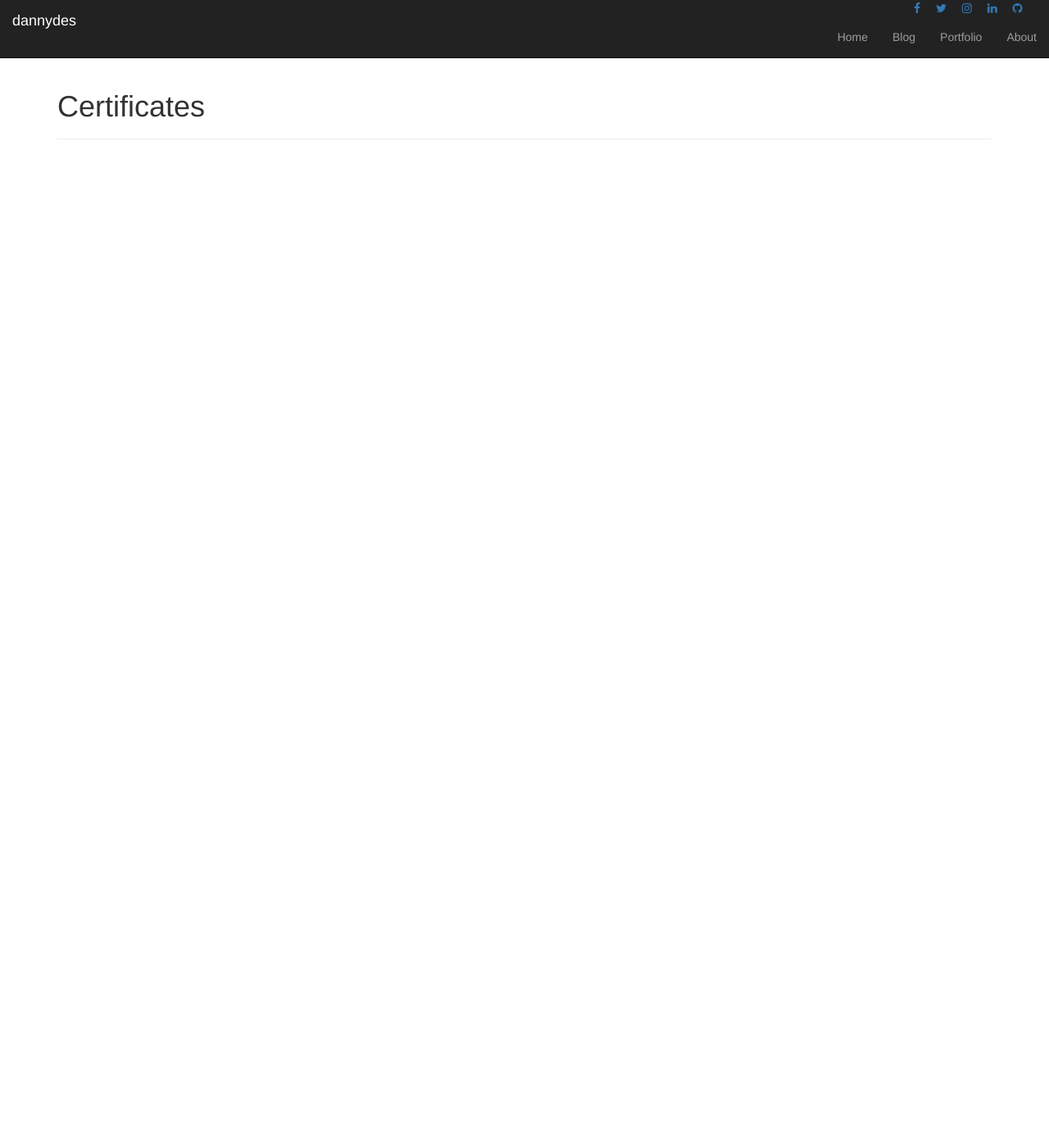
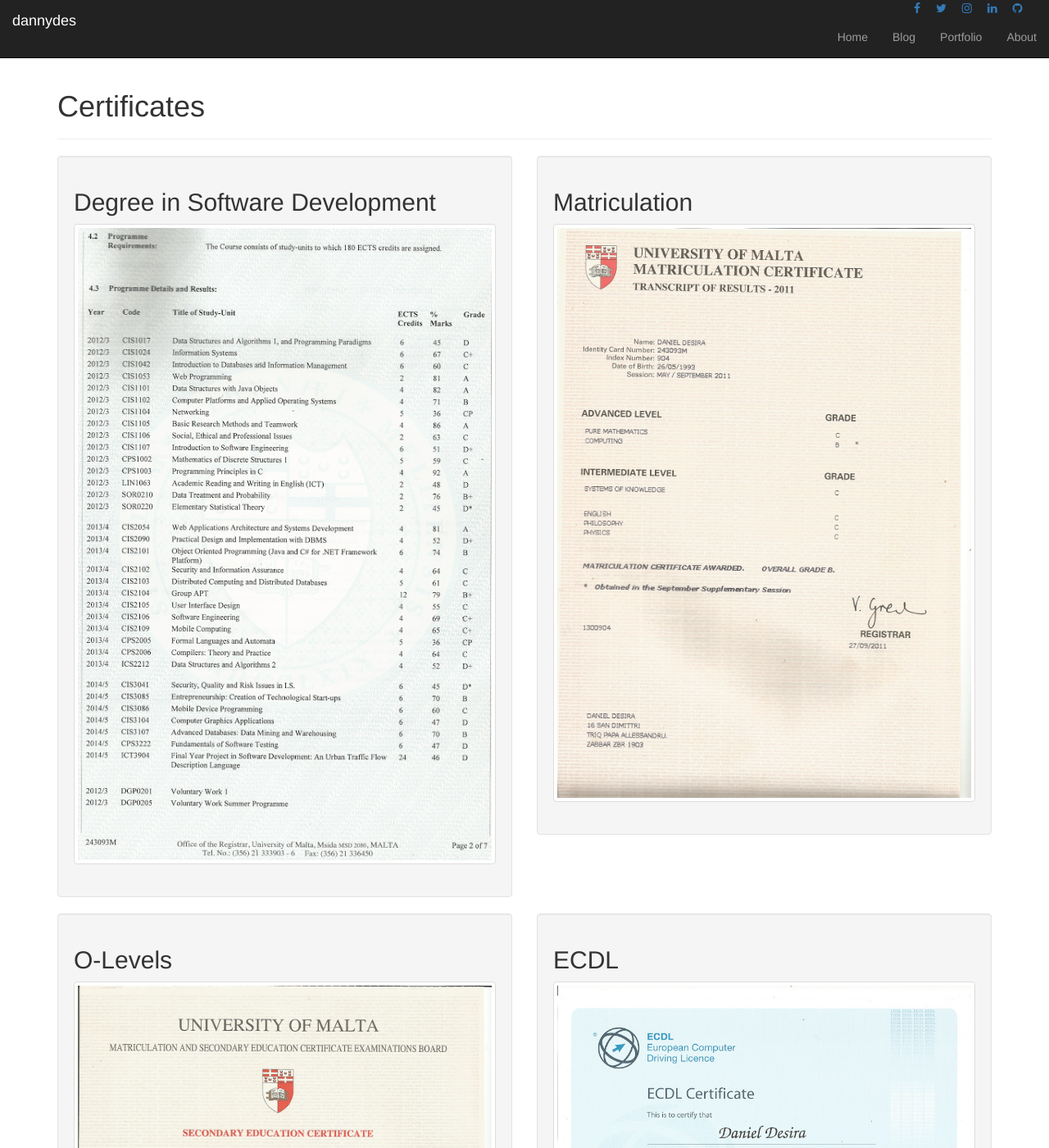
Before and after one commit to dannydes/dannydes.github.io, a Jekyll site: the page built from portfolio/certificates/index.html, in a window 1280 px wide and 1400 px high. Shown: the whole window at 82% size. Built offline with Jekyll 4.4.1, drawn with Linux system fonts in a browser that asks for light colours; nearby versions of some CDN libraries.

Commit message:
certificates page

```diff
--- a/_config.yml
+++ b/_config.yml
@@ -1,3 +1 @@
 url: http://dannydes.github.io
-collections:
--certificates:
--- a/portfolio/certificates/index.html
+++ b/portfolio/certificates/index.html
@@ -3,6 +3,39 @@
 layout: default
 ---
 
-{% for certificate in site.certificates %}
-	{{ certificate.title }} <img src="{{ site.url }}/img/{{ certificate.image }}" alt="certificate"><br>
-{% endfor %}
+<div class="row">
+	<div class="col-md-6 col-xs-6">
+		<div class="well">
+			<h2>Degree in Software Development</h2>
+			<a href="{{ site.url }}/img/uni-result-sheet.png" class="thumbnail">
+				<img src="{{ site.url }}/img/uni-result-sheet.png" alt="Result Sheet">
+			</a>
+		</div>
+	</div>
+	<div class="col-md-6 col-xs-6">
+		<div class="well">
+			<h2>Matriculation</h2>
+			<a href="{{ site.url }}/img/Scan_20151117.png" class="thumbnail">
+				<img src="{{ site.url }}/img/Scan_20151117.png" alt="Result Sheet">
+			</a>
+		</div>
+	</div>
+</div>
+<div class="row">
+	<div class="col-md-6 col-xs-6">
+		<div class="well">
+			<h2>O-Levels</h2>
+			<a href="{{ site.url }}/img/Scan_20151117 (2).png" class="thumbnail">
+				<img src="{{ site.url }}/img/Scan_20151117 (2).png" alt="Result Sheet">
+			</a>
+		</div>
+	</div>
+	<div class="col-md-6 col-xs-6">
+		<div class="well">
+			<h2>ECDL</h2>
+			<a href="{{ site.url }}/img/Scan_20151117 (4).png" class="thumbnail">
+				<img src="{{ site.url }}/img/Scan_20151117 (4).png" alt="Result Sheet">
+			</a>
+		</div>
+	</div>
+</div>
--- a/portfolio/index.html
+++ b/portfolio/index.html
@@ -7,7 +7,7 @@
 <div class="well well-lg">
 	<h2>Looking for my CV?</h2>
 	<a class="btn btn-primary btn-lg" href="{{ site.url }}/resources/cv.pdf" role="button"><i class="fa fa-file-pdf-o"></i> Click here to view it.</a>
-	<a class="btn btn-default btn-lg" href="https://drive.google.com/open?id=0BxPTaxaLSTb5cHNHX2NKZS1ENDQ" role="button" target="_blank">View certificates.</a>
+	<a class="btn btn-default btn-lg" href="certificates" role="button">View certificates.</a>
 </div>
 
 <div class="well">
```
Also changed, not shown: _certificates/degree.md (deleted, +0 -4 lines), _certificates/ecdl.md (deleted, +0 -6 lines), _certificates/matriculation.md (deleted, +0 -4 lines), _certificates/olevels.md (deleted, +0 -4 lines).
